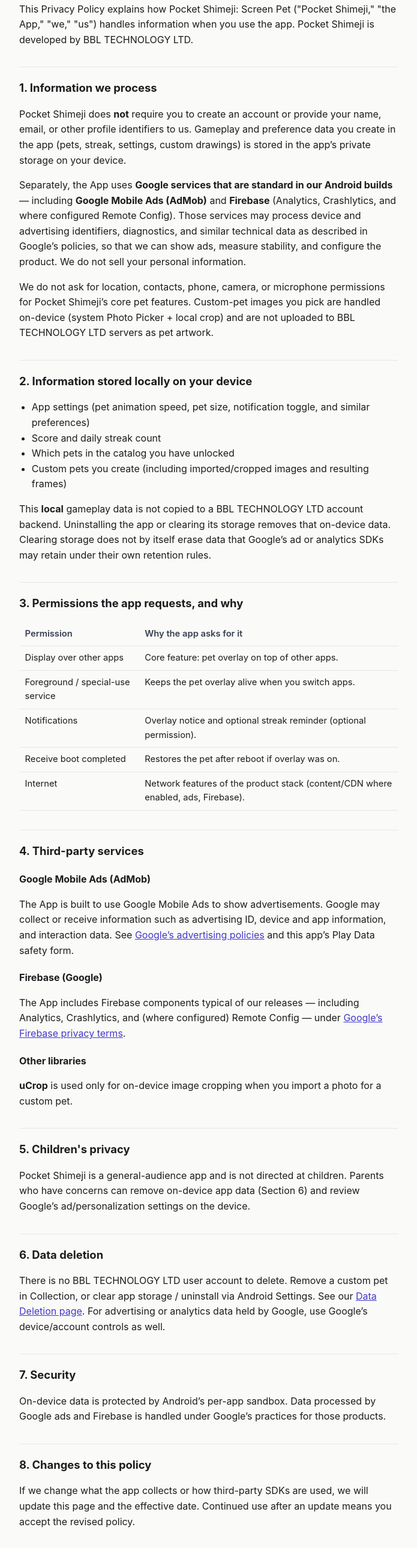
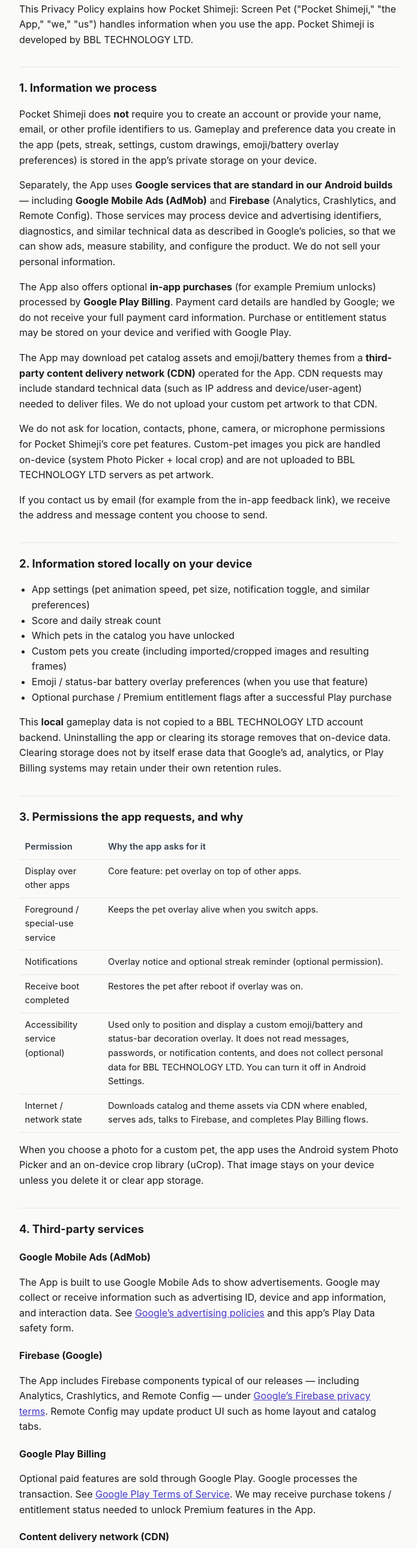
Before and after one commit to doanthai/hongkhong, a plain HTML site: page apps/pocket-shimeji/privacy/index.html in a window 1280 px wide. Shown: the part 220-2800 px from the top of the page at 60% size, without its empty margins (292-987 px from the left). Drawn offline with Linux system fonts and the light colour scheme.

Commit message:
legal(pocket-shimeji): privacy

```diff
--- a/apps/pocket-shimeji/privacy/index.html
+++ b/apps/pocket-shimeji/privacy/index.html
@@ -48,15 +48,23 @@
   <h2>1. Information we process</h2>
   <p>Pocket Shimeji does <strong>not</strong> require you to create an account or provide your name, email, or
   other profile identifiers to us. Gameplay and preference data you create in the app (pets, streak, settings,
-  custom drawings) is stored in the app’s private storage on your device.</p>
+  custom drawings, emoji/battery overlay preferences) is stored in the app’s private storage on your device.</p>
   <p>Separately, the App uses <strong>Google services that are standard in our Android builds</strong> —
   including <strong>Google Mobile Ads (AdMob)</strong> and <strong>Firebase</strong> (Analytics, Crashlytics,
-  and where configured Remote Config). Those services may process device and advertising identifiers,
-  diagnostics, and similar technical data as described in Google’s policies, so that we can show ads, measure
-  stability, and configure the product. We do not sell your personal information.</p>
+  and Remote Config). Those services may process device and advertising identifiers, diagnostics, and similar
+  technical data as described in Google’s policies, so that we can show ads, measure stability, and configure
+  the product. We do not sell your personal information.</p>
+  <p>The App also offers optional <strong>in-app purchases</strong> (for example Premium unlocks) processed by
+  <strong>Google Play Billing</strong>. Payment card details are handled by Google; we do not receive your full
+  payment card information. Purchase or entitlement status may be stored on your device and verified with Google Play.</p>
+  <p>The App may download pet catalog assets and emoji/battery themes from a <strong>third-party content delivery
+  network (CDN)</strong> operated for the App. CDN requests may include standard technical data (such as IP address
+  and device/user-agent) needed to deliver files. We do not upload your custom pet artwork to that CDN.</p>
   <p>We do not ask for location, contacts, phone, camera, or microphone permissions for Pocket Shimeji’s core
   pet features. Custom-pet images you pick are handled on-device (system Photo Picker + local crop) and are not
   uploaded to BBL TECHNOLOGY LTD servers as pet artwork.</p>
+  <p>If you contact us by email (for example from the in-app feedback link), we receive the address and message
+  content you choose to send.</p>
 
   <h2>2. Information stored locally on your device</h2>
   <ul>
@@ -64,10 +72,12 @@
     <li>Score and daily streak count</li>
     <li>Which pets in the catalog you have unlocked</li>
     <li>Custom pets you create (including imported/cropped images and resulting frames)</li>
+    <li>Emoji / status-bar battery overlay preferences (when you use that feature)</li>
+    <li>Optional purchase / Premium entitlement flags after a successful Play purchase</li>
   </ul>
   <p>This <strong>local</strong> gameplay data is not copied to a BBL TECHNOLOGY LTD account backend. Uninstalling
   the app or clearing its storage removes that on-device data. Clearing storage does not by itself erase data that
-  Google’s ad or analytics SDKs may retain under their own retention rules.</p>
+  Google’s ad, analytics, or Play Billing systems may retain under their own retention rules.</p>
 
   <h2>3. Permissions the app requests, and why</h2>
   <table>
@@ -76,8 +86,11 @@
     <tr><td>Foreground / special-use service</td><td>Keeps the pet overlay alive when you switch apps.</td></tr>
     <tr><td>Notifications</td><td>Overlay notice and optional streak reminder (optional permission).</td></tr>
     <tr><td>Receive boot completed</td><td>Restores the pet after reboot if overlay was on.</td></tr>
-    <tr><td>Internet</td><td>Network features of the product stack (content/CDN where enabled, ads, Firebase).</td></tr>
+    <tr><td>Accessibility service (optional)</td><td>Used only to position and display a custom emoji/battery and status-bar decoration overlay. It does not read messages, passwords, or notification contents, and does not collect personal data for BBL TECHNOLOGY LTD. You can turn it off in Android Settings.</td></tr>
+    <tr><td>Internet / network state</td><td>Downloads catalog and theme assets via CDN where enabled, serves ads, talks to Firebase, and completes Play Billing flows.</td></tr>
   </table>
+  <p>When you choose a photo for a custom pet, the app uses the Android system Photo Picker and an on-device crop
+  library (uCrop). That image stays on your device unless you delete it or clear app storage.</p>
 
   <h2>4. Third-party services</h2>
   <h3>Google Mobile Ads (AdMob)</h3>
@@ -86,24 +99,34 @@
   <a href="https://policies.google.com/technologies/ads">Google’s advertising policies</a> and this app’s Play
   Data safety form.</p>
   <h3>Firebase (Google)</h3>
-  <p>The App includes Firebase components typical of our releases — including Analytics, Crashlytics, and (where
-  configured) Remote Config — under
-  <a href="https://firebase.google.com/support/privacy">Google’s Firebase privacy terms</a>.</p>
+  <p>The App includes Firebase components typical of our releases — including Analytics, Crashlytics, and Remote
+  Config — under
+  <a href="https://firebase.google.com/support/privacy">Google’s Firebase privacy terms</a>. Remote Config may
+  update product UI such as home layout and catalog tabs.</p>
+  <h3>Google Play Billing</h3>
+  <p>Optional paid features are sold through Google Play. Google processes the transaction. See
+  <a href="https://play.google.com/about/play-terms/">Google Play Terms of Service</a>. We may receive purchase
+  tokens / entitlement status needed to unlock Premium features in the App.</p>
+  <h3>Content delivery network (CDN)</h3>
+  <p>Pet catalog files and emoji/battery theme assets may be fetched from a third-party CDN used to host App
+  content. The CDN provider processes standard request metadata to deliver those files. Custom drawings and photos
+  you import for pets stay on your device and are not uploaded to the CDN as user artwork.</p>
   <h3>Other libraries</h3>
   <p><strong>uCrop</strong> is used only for on-device image cropping when you import a photo for a custom pet.</p>
 
   <h2>5. Children's privacy</h2>
   <p>Pocket Shimeji is a general-audience app and is not directed at children. Parents who have concerns can
-  remove on-device app data (Section 6) and review Google’s ad/personalization settings on the device.</p>
+  remove on-device app data (Section 6) and review Google’s ad/personalization and purchase settings on the device.</p>
 
   <h2>6. Data deletion</h2>
   <p>There is no BBL TECHNOLOGY LTD user account to delete. Remove a custom pet in Collection, or clear app
-  storage / uninstall via Android Settings. See our <a href="../delete-account/">Data Deletion page</a>. For
-  advertising or analytics data held by Google, use Google’s device/account controls as well.</p>
+  storage / uninstall via Android Settings. Purchases managed by Google Play follow Google’s account and refund
+  tools. See our <a href="../delete-account/">Data Deletion page</a>. For advertising, analytics, or purchase data
+  held by Google, use Google’s device/account controls as well.</p>
 
   <h2>7. Security</h2>
-  <p>On-device data is protected by Android’s per-app sandbox. Data processed by Google ads and Firebase is
-  handled under Google’s practices for those products.</p>
+  <p>On-device data is protected by Android’s per-app sandbox. Data processed by Google ads, Firebase, Play Billing,
+  and the CDN is handled under those providers’ practices.</p>
 
   <h2>8. Changes to this policy</h2>
   <p>If we change what the app collects or how third-party SDKs are used, we will update this page and the
```
